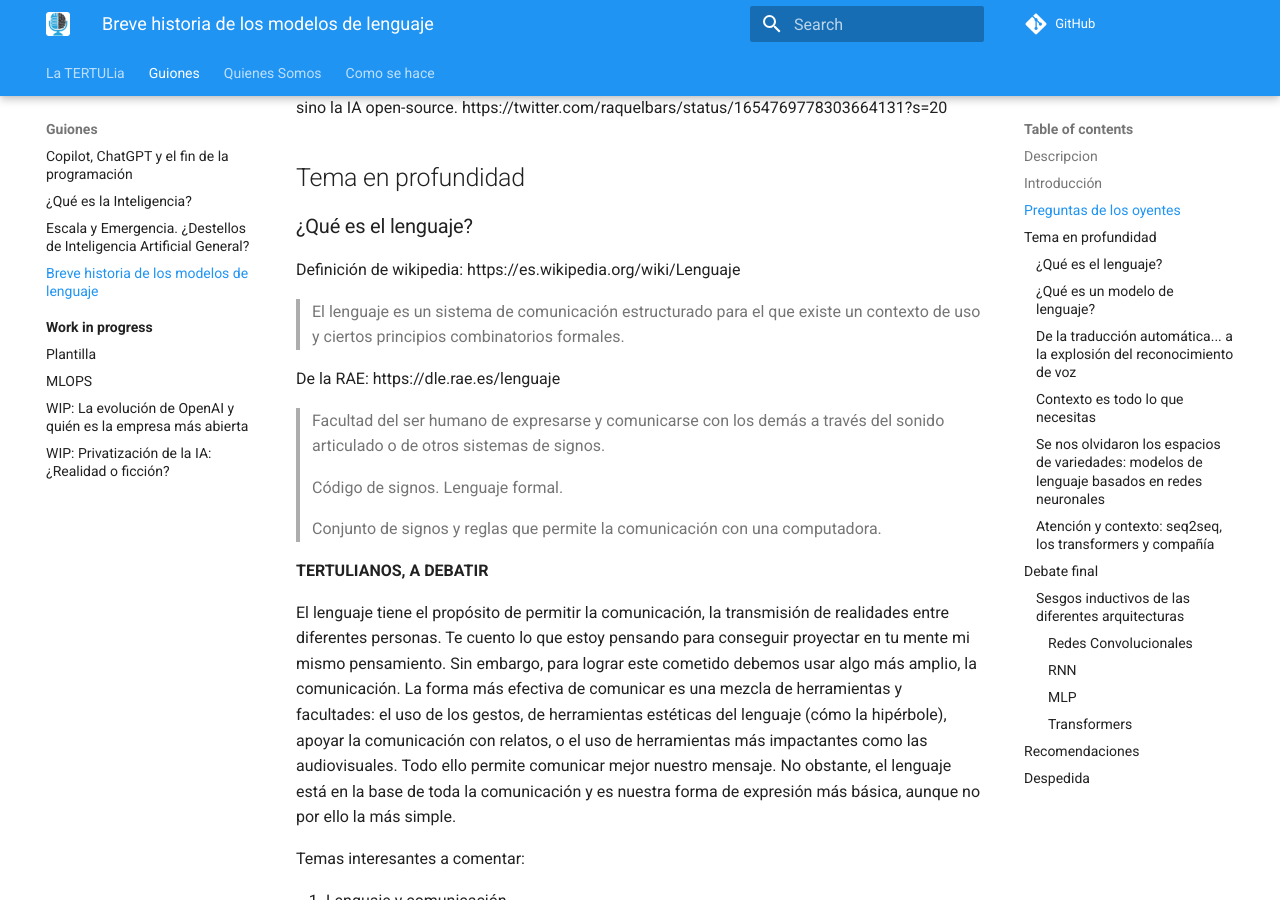
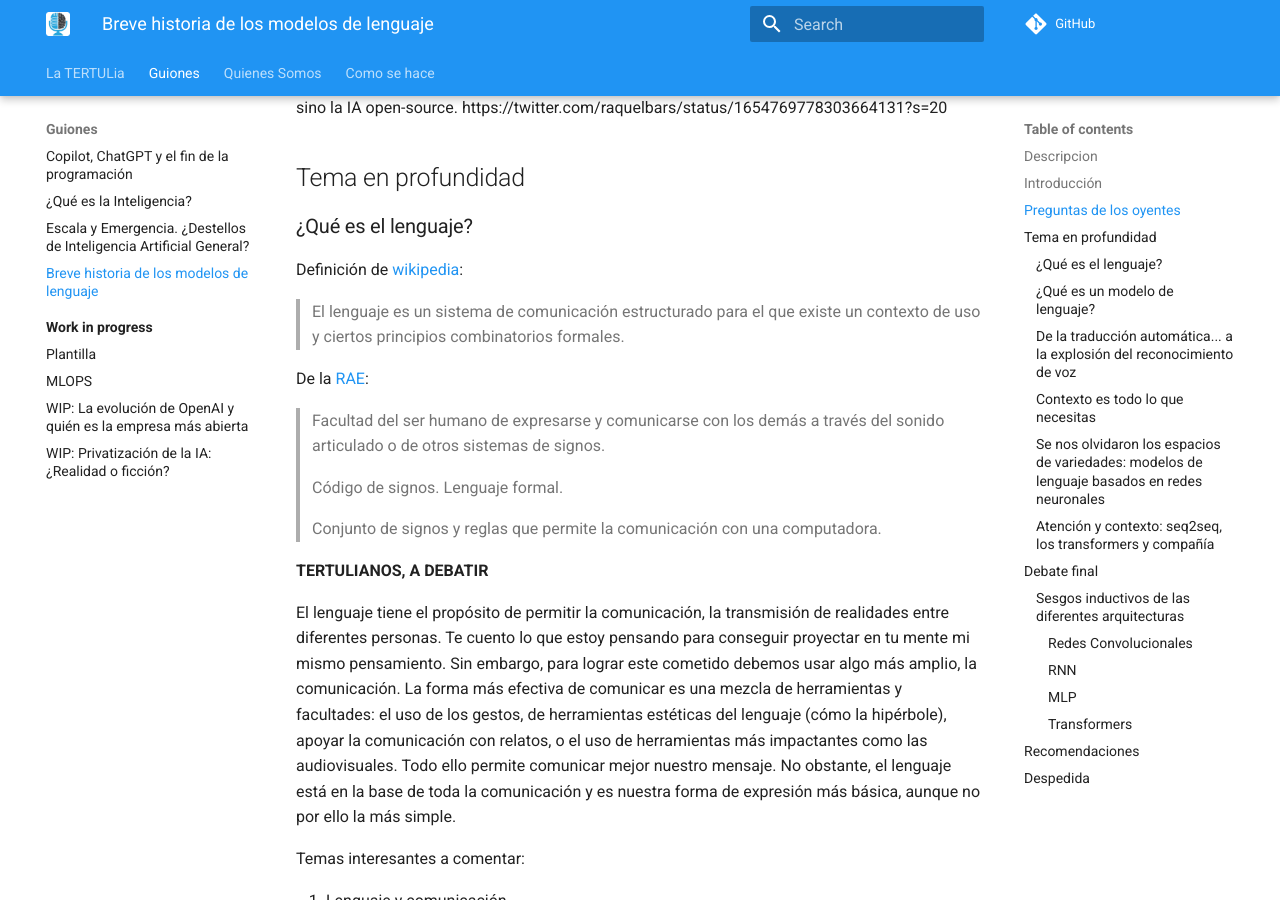
Before and after one commit to ironbar/tertulia_inteligencia_artificial, an MkDocs documentation site: the page built from docs/guiones/04-historia-modelos-lenguaje.md, in a window 1280 px wide and 900 px high, scrolled down 1453 px. Built offline with MkDocs 1.6.1 and Material for MkDocs 9.7.7, drawn with Linux system fonts in a browser that asks for light colours; comment, search, counter and statistics services are not loaded.

Commit message:
formato de algunos links

```diff
--- a/docs/guiones/04-historia-modelos-lenguaje.md
+++ b/docs/guiones/04-historia-modelos-lenguaje.md
@@ -58,12 +58,12 @@ https://twitter.com/raquelbars/status/1654769778303664131?s=20
 
 ### ¿Qué es el lenguaje?
 
-Definición de wikipedia: https://es.wikipedia.org/wiki/Lenguaje
+Definición de [wikipedia](https://es.wikipedia.org/wiki/Lenguaje):
 
 > El lenguaje es un sistema de comunicación estructurado para el que existe un contexto de
 > uso y ciertos principios combinatorios formales.
 
-De la RAE: https://dle.rae.es/lenguaje
+De la [RAE](https://dle.rae.es/lenguaje):
 
 > Facultad del ser humano de expresarse y comunicarse con los demás a través del sonido
 > articulado o de otros sistemas de signos.
```
